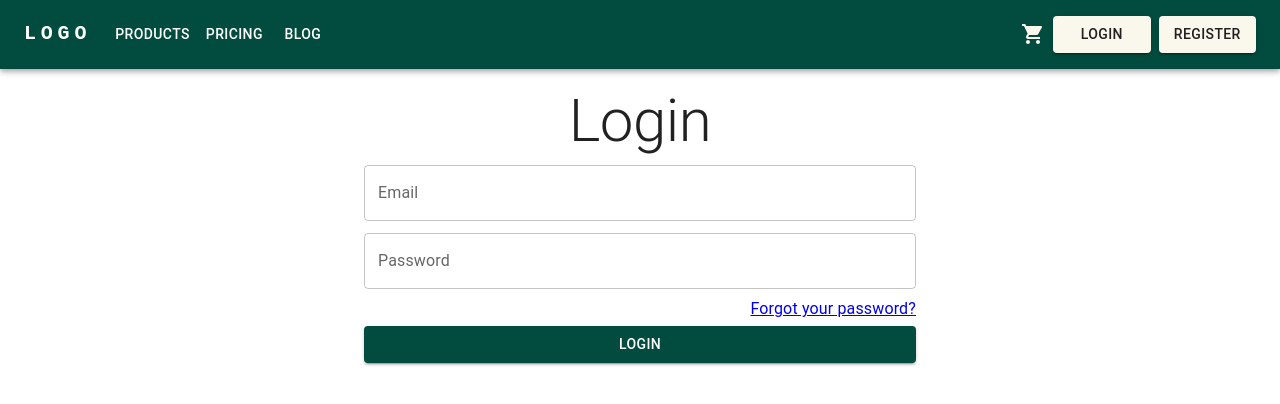
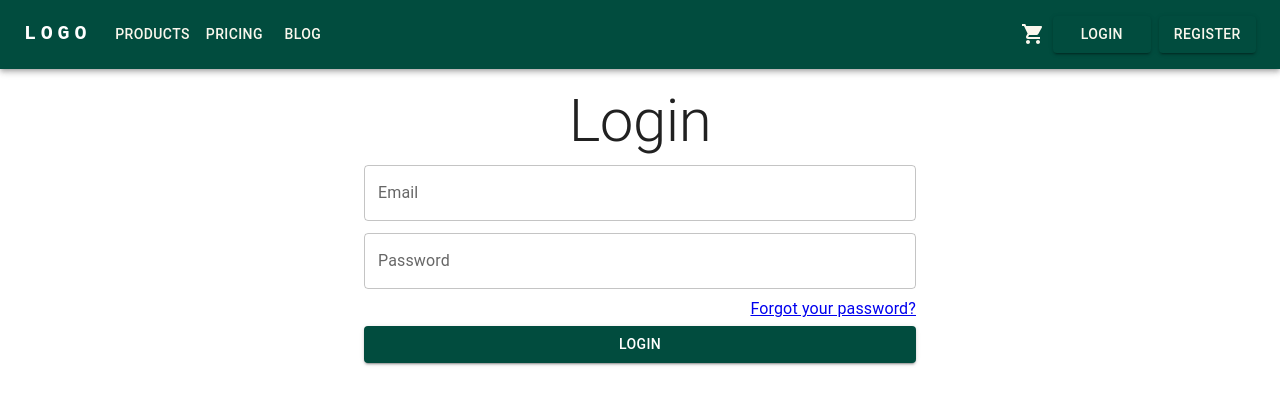
Before and after one commit to ahmetcan-7/ecommerce-microservice-FE, a React (Create React App) app: page /login in a window 1280 px wide. Shown: the top 404 px of the page. Built offline with nearby package versions, Linux system fonts and the light colour scheme.

Commit message:
Fix color bugs.

```diff
--- a/src/components/Navbar/index.tsx
+++ b/src/components/Navbar/index.tsx
@@ -31,6 +31,7 @@ const StyledBadge = styled(Badge)(({ theme }) => ({
     top: 13,
     border: `2px solid ${theme.palette.background.paper}`,
     padding: "0 4px",
+    color: "white",
   },
 }));
 
@@ -103,7 +104,7 @@ const Navbar = () => {
               aria-controls="menu-appbar"
               aria-haspopup="true"
               onClick={handleOpenNavMenu}
-              color="inherit"
+              style={{ color: "#FAF7ED" }}
             >
               <MenuIcon />
             </IconButton>
@@ -140,16 +141,25 @@ const Navbar = () => {
           </Typography>
           <Box sx={styles.boxMobile}>
             {pages.map((page) => (
-              <Button key={page} onClick={handleCloseNavMenu} sx={styles.btn}>
+              <Button
+                key={page}
+                onClick={handleCloseNavMenu}
+                sx={styles.btn}
+                style={{ color: "#FAF7ED" }}
+              >
                 {page}
               </Button>
             ))}
           </Box>
-          <IconButton aria-label="cart" onClick={() => navigate("/cart")}>
+          <IconButton
+            aria-label="cart"
+            onClick={() => navigate("/cart")}
+            style={{ color: "#014C3E" }}
+          >
             {carts.length > 0 ? (
               <StyledBadge
                 badgeContent={calculateCountOfCartItems(carts)}
-                color="primary"
+                style={{ color: "#014C3E" }}
               >
                 <ShoppingCartIcon sx={{ color: "#FAF7ED" }} />
               </StyledBadge>
@@ -160,7 +170,11 @@ const Navbar = () => {
           {user.isLogedIn ? (
             <Box sx={{ flexGrow: 0, margin: "0 1rem" }}>
               <Tooltip title="Open settings">
-                <IconButton onClick={handleOpenUserMenu} sx={{ p: 0 }}>
+                <IconButton
+                  onClick={handleOpenUserMenu}
+                  sx={{ p: 0 }}
+                  style={{ color: "#014C3E" }}
+                >
                   <Avatar
                     alt={user.firstName + user.lastName}
                     src="/static/images/avatar/2.jpg"
@@ -211,7 +225,7 @@ const Navbar = () => {
           ) : (
             <Box sx={{ display: "flex" }}>
               <Button
-                color="secondary"
+                style={{ color: "#FAF7ED" }}
                 variant="contained"
                 fullWidth
                 onClick={() => navigate("/login")}
@@ -220,7 +234,7 @@ const Navbar = () => {
                 Login
               </Button>
               <Button
-                color="secondary"
+                style={{ color: "#FAF7ED" }}
                 variant="contained"
                 fullWidth
                 onClick={() => navigate("/register")}
```
